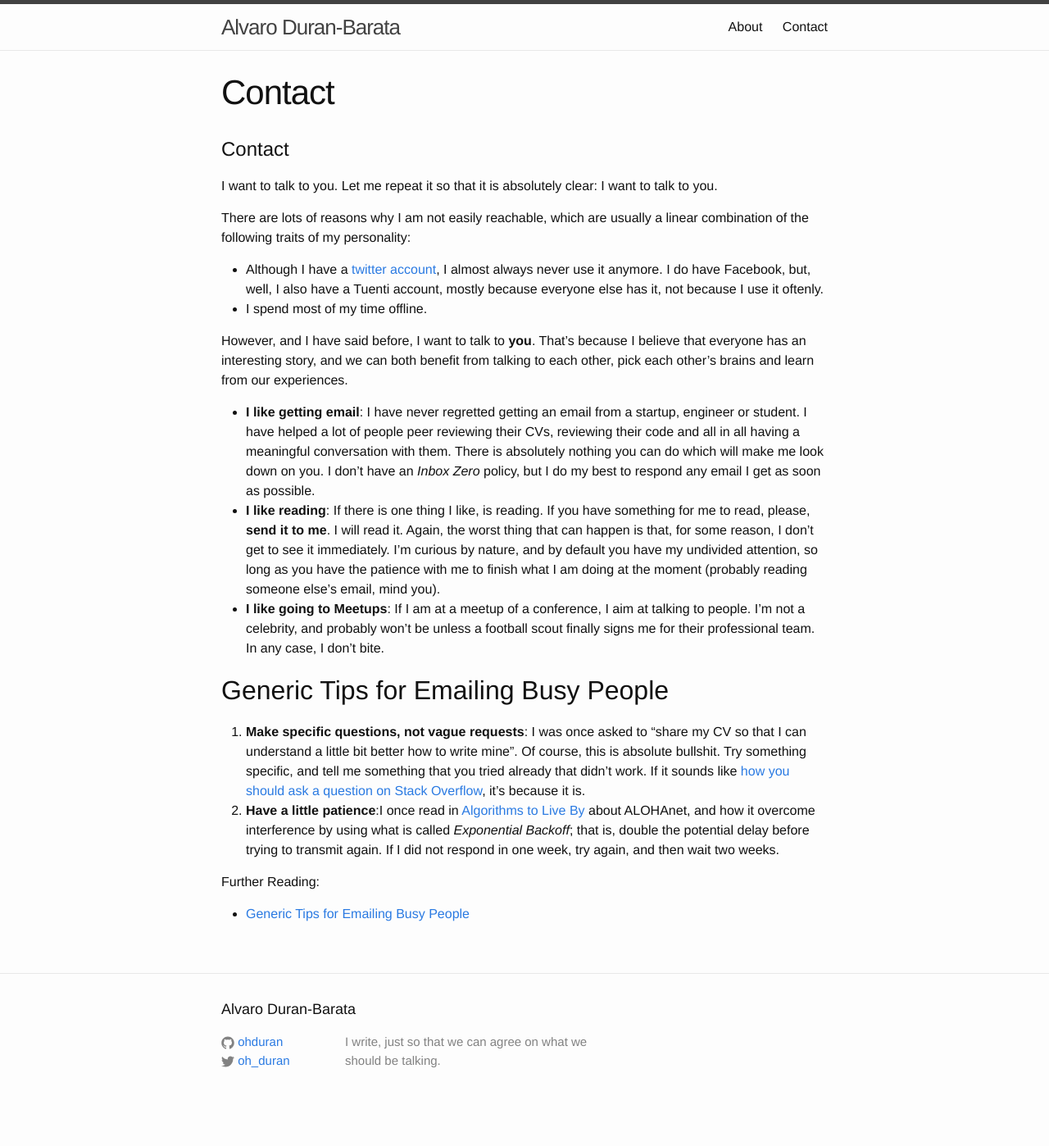
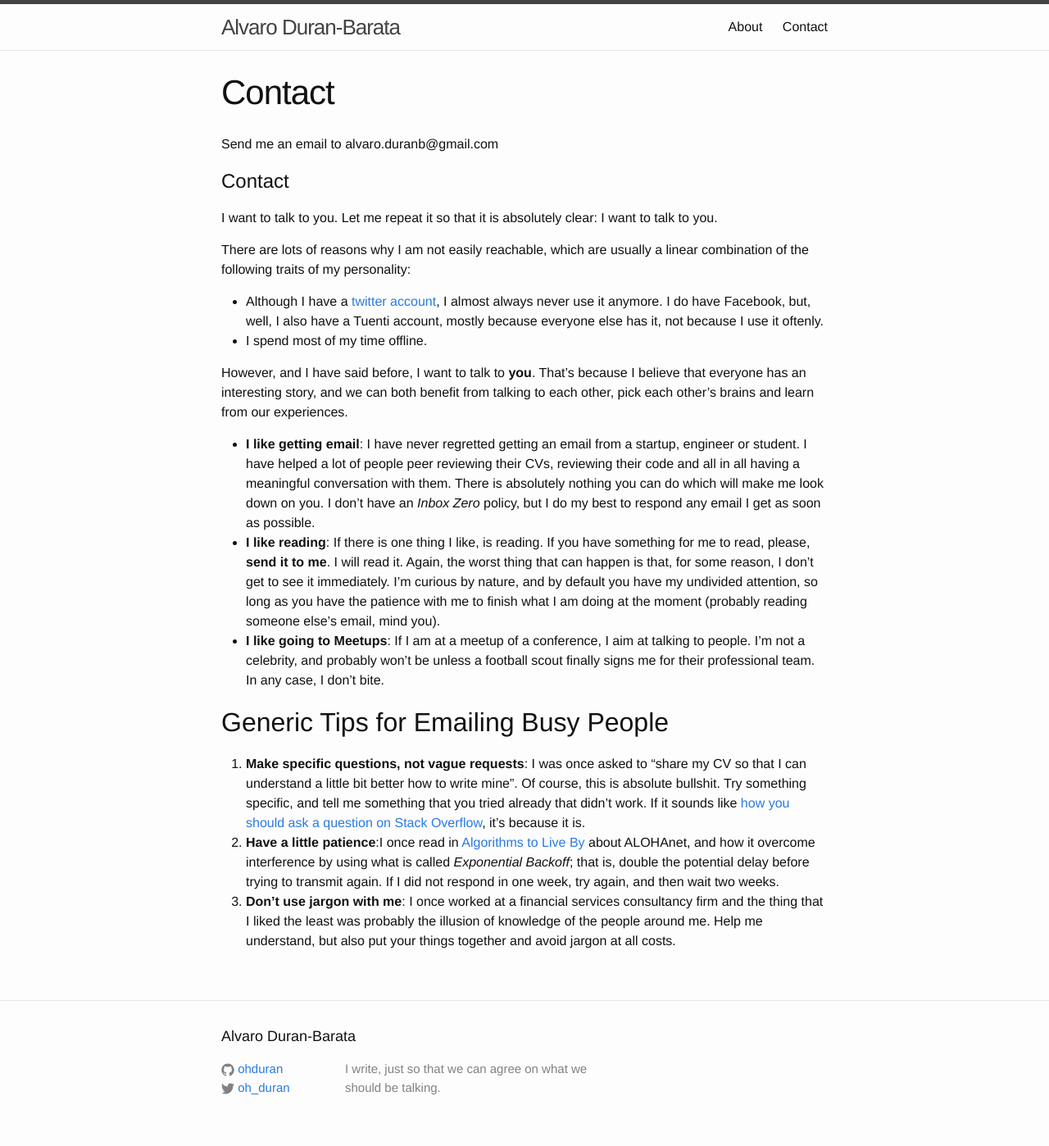
Before and after one commit to ohduran/ohduran.github.io, a Jekyll site: the page built from contact.md, in a window 1280 px wide. Shown: the whole page at 82% size. Built offline with Jekyll 4.4.1, drawn with Linux system fonts in a browser that asks for light colours; before the commit the page ends 1365 px from its top, so only the background shows below that.

Commit message:
Contact page complete

```diff
--- a/contact.md
+++ b/contact.md
@@ -3,6 +3,7 @@ layout: page
 title: Contact
 permalink: /contact
 ---
+Send me an email to alvaro.duranb@gmail.com
 # Contact
 I want to talk to you. Let me repeat it so that it is absolutely clear: I want to talk to you.
 
@@ -21,7 +22,4 @@ However, and I have said before, I want to talk to __you__. That's because I bel
 
 1. __Make specific questions, not vague requests__: I was once asked to "share my CV so that I can understand a little bit better how to write mine". Of course, this is absolute bullshit. Try something specific, and tell me something that you tried already that didn't work. If it sounds like [how you should ask a question on Stack Overflow](https://stackoverflow.com/help/how-to-ask), it's because it is.
 2. __Have a little patience__:I once read in [Algorithms to Live By](https://www.amazon.com/Algorithms-Live-Computer-Science-Decisions/dp/1627790365) about ALOHAnet, and how it overcome interference by using what is called _Exponential Backoff_; that is, double the potential delay before trying to transmit again. If I did not respond in one week, try again, and then wait two weeks.
-
-Further Reading:
-
-- [Generic Tips for Emailing Busy People](https://www.kalzumeus.com/standing-invitation/#generic-tips-for-emailing-busy-people)
+3. __Don't use jargon with me__: I once worked at a financial services consultancy firm and the thing that I liked the least was probably the illusion of knowledge of the people around me. Help me understand, but also put your things together and avoid jargon at all costs.
```
